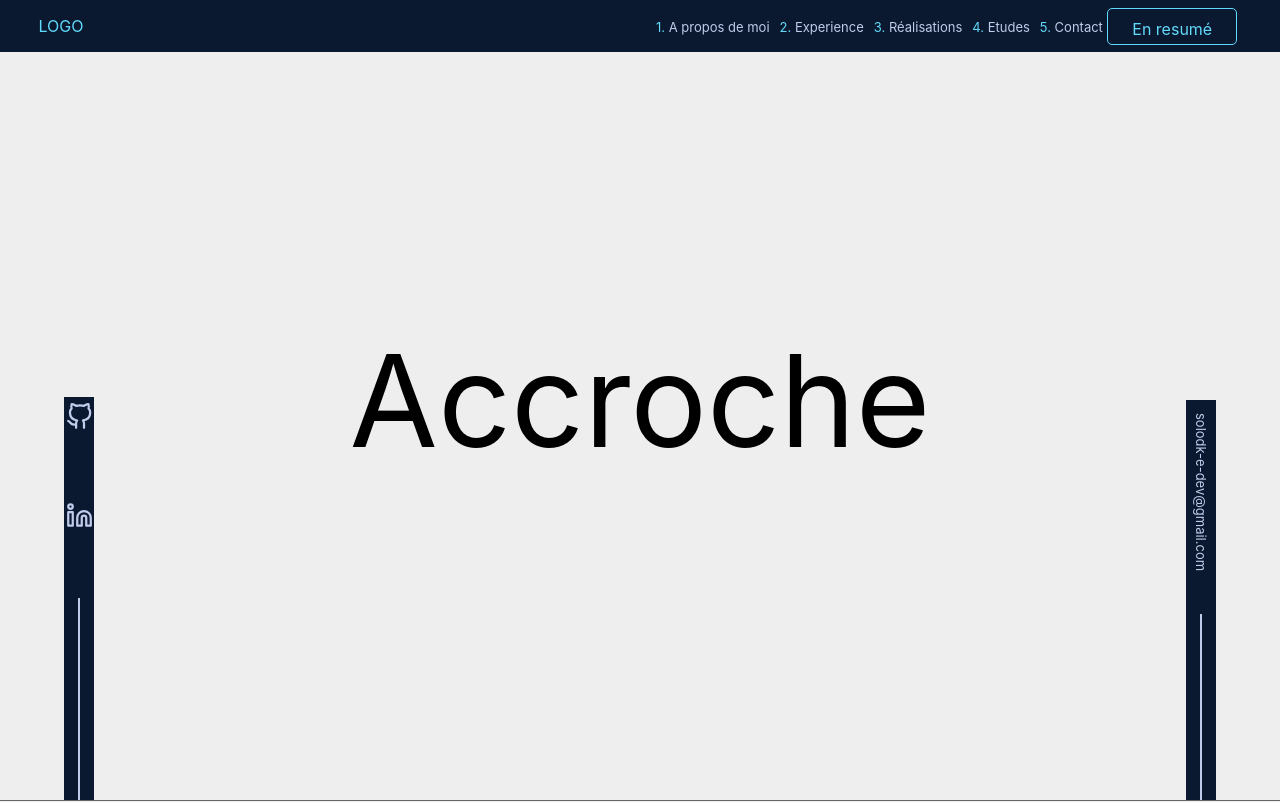
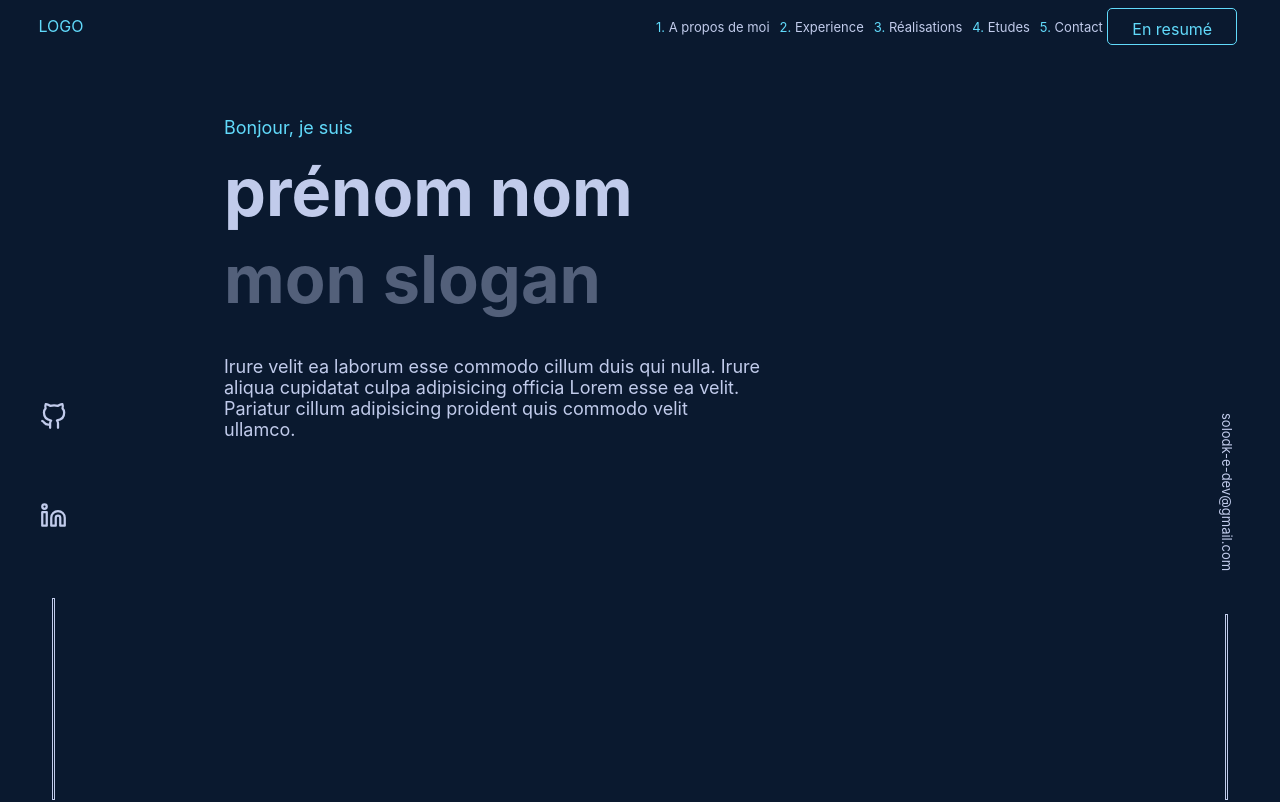
Before and after one commit to Solodk-E/website, a React (Create React App) app: page / in a window 1280 px wide. Shown: the top 802 px of the page. Built offline with nearby package versions, Linux system fonts and the light colour scheme.

Commit message:
accroche ok

```diff
--- /dev/null
+++ b/src/Accroche.js
@@ -0,0 +1,16 @@
+import React from 'react'
+
+function Accroche() {
+  return (
+    <div id="page1" className="page">
+          <h1 id="hello">Bonjour, je suis</h1>
+          <h2 id="whoAmI">
+            <div id="myId">prénom nom</div>
+            <div id="slogan">mon slogan</div>
+          </h2>
+          <p id="presentation">Irure velit ea laborum esse commodo cillum duis qui nulla. Irure aliqua cupidatat culpa adipisicing officia Lorem esse ea velit. Pariatur cillum adipisicing proident quis commodo velit ullamco.</p>
+    </div>
+  )
+}
+
+export default Accroche
--- a/src/App.css
+++ b/src/App.css
@@ -8,13 +8,19 @@ body{
 }
 
 section{
+
+}
+
+.nextSection{
   display: flex;
   width:100vw;
-  background: #EEE;
+  background-color: #0A192F;
   justify-content: center;
   flex-direction: column;
   overflow: hidden;
-  width:100%
+  width:100%;
+  align-items: center;
+
 }
 
 .page{
@@ -25,7 +31,8 @@ section{
   font-size: 10vw;
   border-bottom: 1px solid #666;
   height:100vh;
-  width:100%
+  width:70%;
+  background-color: #0A192F;
 }
 
 #navBar{
@@ -101,7 +108,7 @@ section{
 #social{
   position: fixed;
   bottom:0;
-  left: 5%;
+  left: 3%;
   display:flex;
   flex-direction: column;
   background-color: #0A192F;
@@ -127,7 +134,7 @@ height:33px
 #mailLink{
   position: fixed;
   bottom:0;
-  right: 5%;
+  right: 3%;
   display:flex;
   flex-direction: column;
   background-color: #0A192F;
@@ -161,3 +168,61 @@ a:link{
   transform: translateY(-3px);
   color: #61DAFB;
   }
+
+#page1{
+  display: flex;
+  flex-direction: column;
+  justify-content: flex-start;
+  padding-left: 5%;
+  padding-top: 8%;
+}
+
+#hello{
+
+  color: #61DAFB;
+    font-family: var(--font-mono);
+    font-size: large;
+    font-weight: 400;
+    text-align: left;
+
+
+}
+
+#whoAmI{
+  margin-top: 10px;
+  color:#C1CBEB;
+  line-height: 0.9;
+  font-size:52%;
+  display: flex;
+  flex-direction: column;
+  text-align: left;
+  height:15%;
+
+}
+
+#myId{
+  color:#C1CBEB;
+  line-height: 0.9;
+  text-align: left;
+  height: 50%;
+}
+
+#slogan{
+  margin-top: 10px;
+  color: var(--slate);
+  line-height: 0.9;
+  color:#c1cbeb66;
+  text-align: left;
+  margin-top: 3%;
+  height: 50%;
+}
+
+#presentation{
+
+  max-width: 540px;
+  font-size: large;
+  color:#C1CBEB;
+  align-content: flex-start;
+  text-align: left;
+  margin-top: 2%;
+}
--- a/src/App.js
+++ b/src/App.js
@@ -4,6 +4,7 @@ import { gsap} from 'gsap';
 import Navbar from './Navbar';
 import Social from './Social';
 import Mail from './Mail';
+import Accroche from './Accroche';
 
 function App() {
   return (
@@ -12,9 +13,7 @@ function App() {
         <Navbar/>
 
       <section className="nextSection">
-      <div id="page1" className="page">
-          Accroche
-        </div>
+        <Accroche/>
         <div id="page1" className="page">
           A propos
         </div>
```
